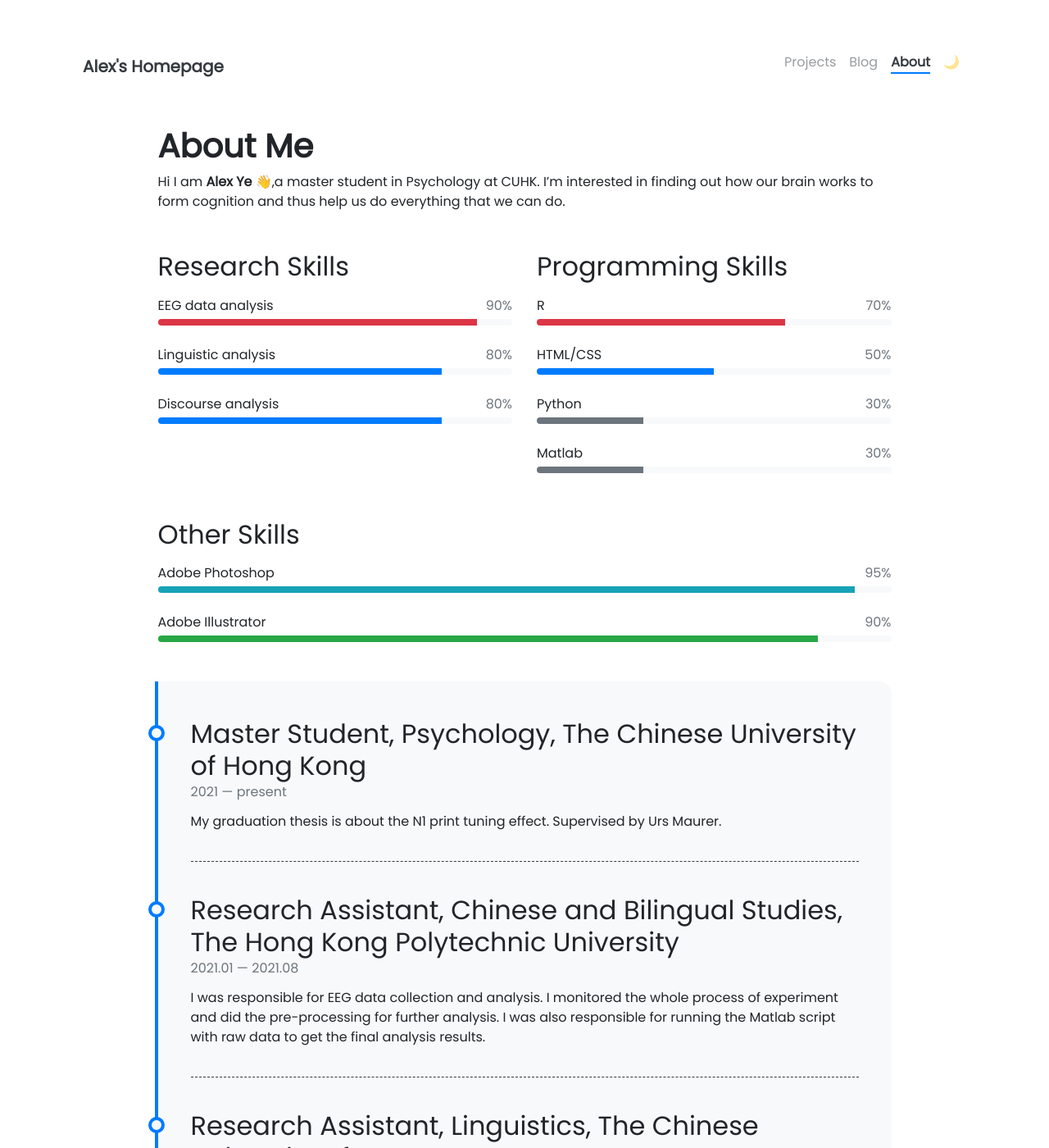
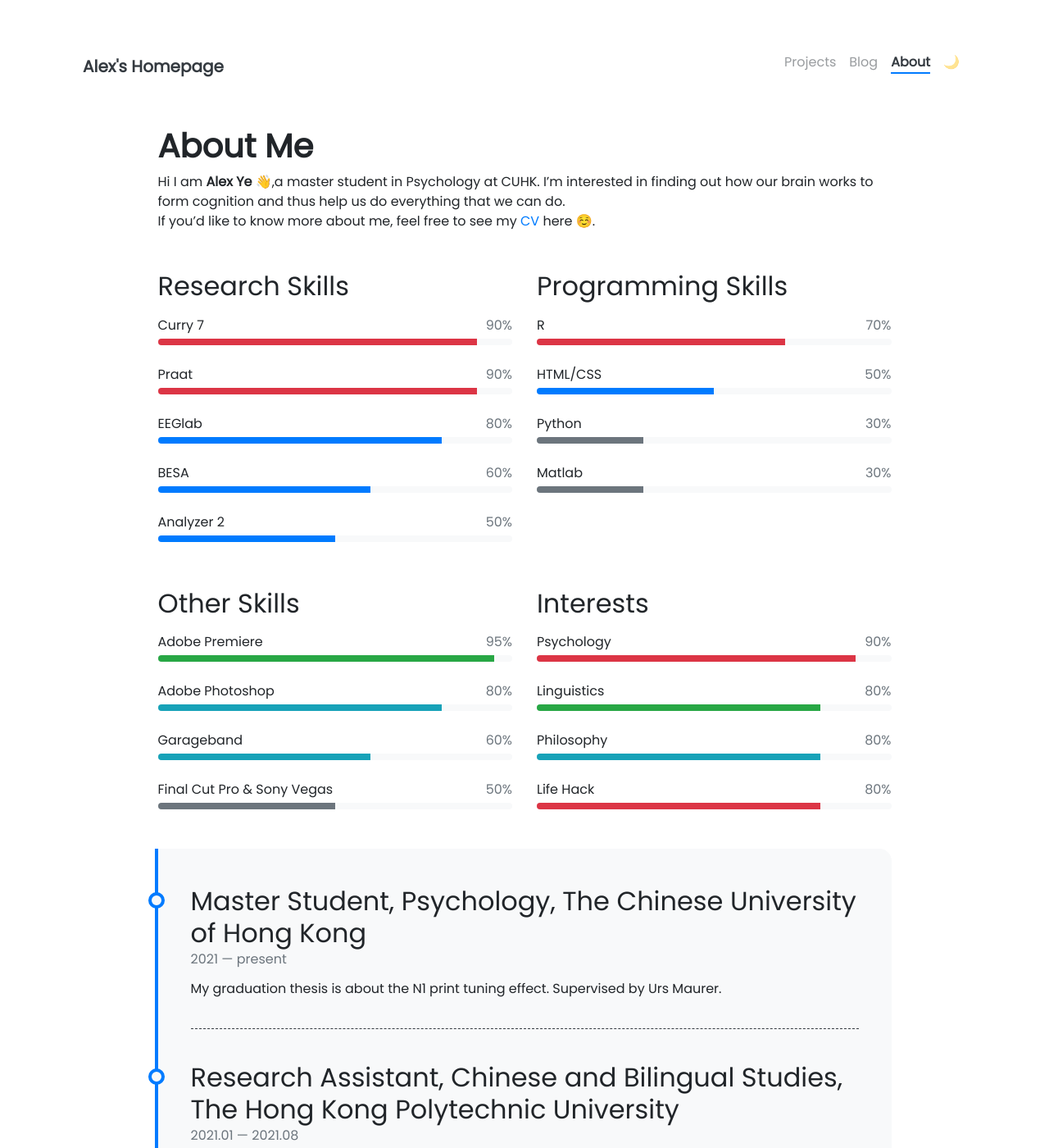
Before and after one commit to alexxyye/alexxyye.github.io, a Jekyll site: the page built from pages/about.md, in a window 1280 px wide and 1400 px high. Shown: the whole window at 82% size. Built offline with Jekyll 4.4.1, drawn with Linux system fonts in a browser that asks for light colours; nearby versions of some CDN libraries; emoji names are drawn with the system emoji font.

Commit message:
adding new info in about

```diff
--- /dev/null
+++ b/_data/interests.yml
@@ -0,0 +1,15 @@
+- name: Psychology
+  percentage: 90
+  color: danger
+
+- name: Linguistics
+  percentage: 80
+  color: success
+
+- name: Philosophy
+  percentage: 80
+  color: info
+
+- name: Life Hack
+  percentage: 80
+  color: danger
--- a/_data/other-skills.yml
+++ b/_data/other-skills.yml
@@ -1,7 +1,15 @@
+- name: Adobe Premiere
+  percentage: 95
+  color: success
+
 - name: Adobe Photoshop
-  percentage: 95
+  percentage: 80
   color: info
 
-- name: Adobe Illustrator
-  percentage: 90
-  color: success
+- name: Garageband
+  percentage: 60
+  color: info
+
+- name: Final Cut Pro & Sony Vegas
+  percentage: 50
+  color: secondary
--- a/_data/research-skills.yml
+++ b/_data/research-skills.yml
@@ -1,11 +1,19 @@
-- name: EEG data analysis
+- name: Curry 7
   percentage: 90
   color: danger
 
-- name: Linguistic analysis
+- name: Praat
+  percentage: 90
+  color: danger
+
+- name: EEGlab
   percentage: 80
   color:
 
-- name: Discourse analysis
-  percentage: 80
+- name: BESA
+  percentage: 60
   color:
+
+- name: Analyzer 2
+  percentage: 50
+  color:
--- a/pages/about.md
+++ b/pages/about.md
@@ -8,6 +8,7 @@ weight: 3
 # **About Me**
 
 Hi I am **{{ site.author.name }}** :wave:,a master student in Psychology at CUHK. I'm interested in finding out how our brain works to form cognition and thus help us do everything that we can do.<br>
+If you'd like to know more about me, feel free to see my [CV](https://docs.google.com/document/d/15GUoXDrQK8qTzsRrid75AbhOR4Nqqqij/edit?usp=sharing&ouid=117773219121876391789&rtpof=true&sd=true) here :relaxed:.
 
 
 <div class="row">
@@ -16,6 +17,7 @@ Hi I am **{{ site.author.name }}** :wave:,a master student in Psychology at CUHK
 </div>
 <div class="row">
 {% include about/skills.html title="Other Skills" source=site.data.other-skills %}
+{% include about/skills.html title="Interests" source=site.data.interests %}
 </div>
 
 <div class="row">
```
Also changed, not shown: 1 other file.
